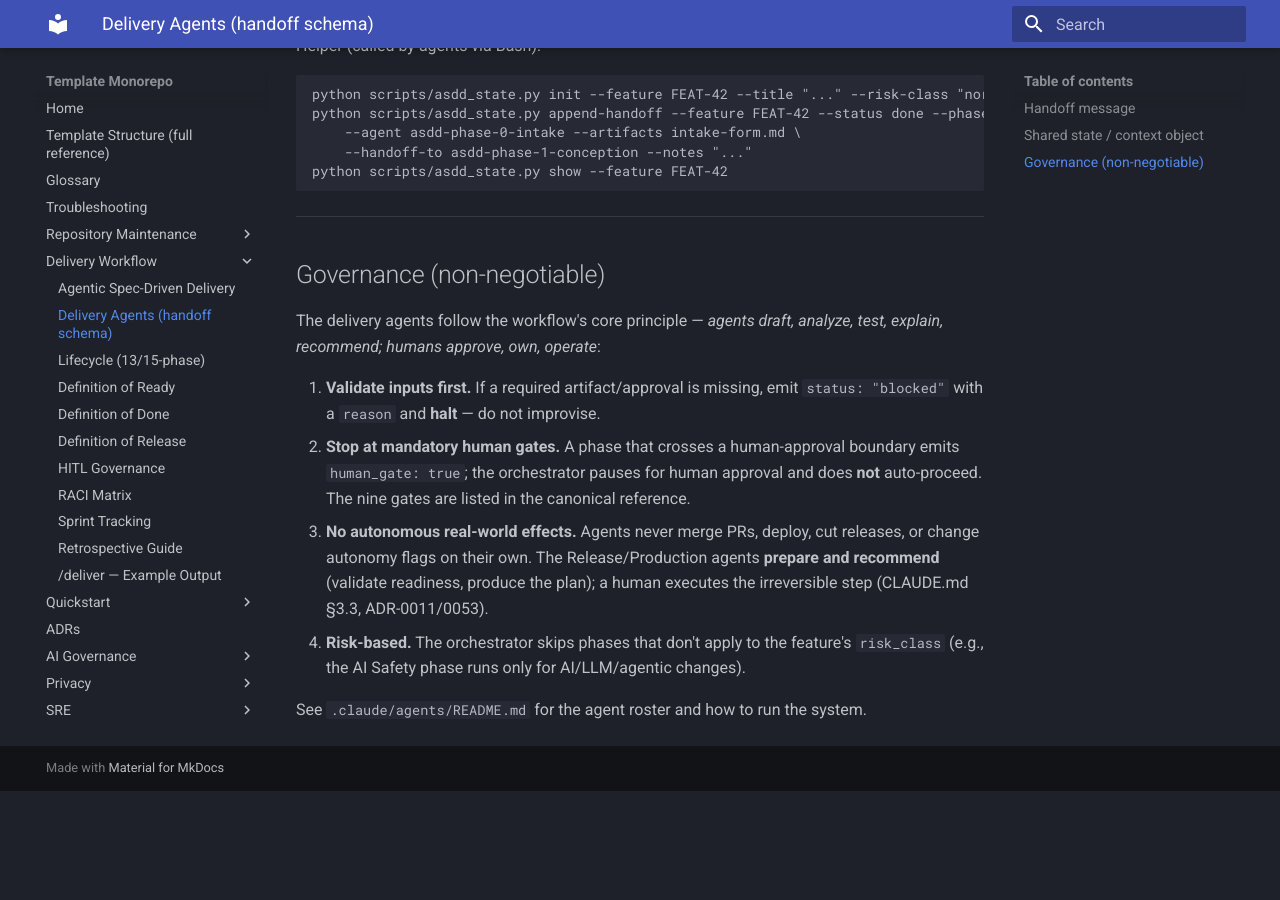
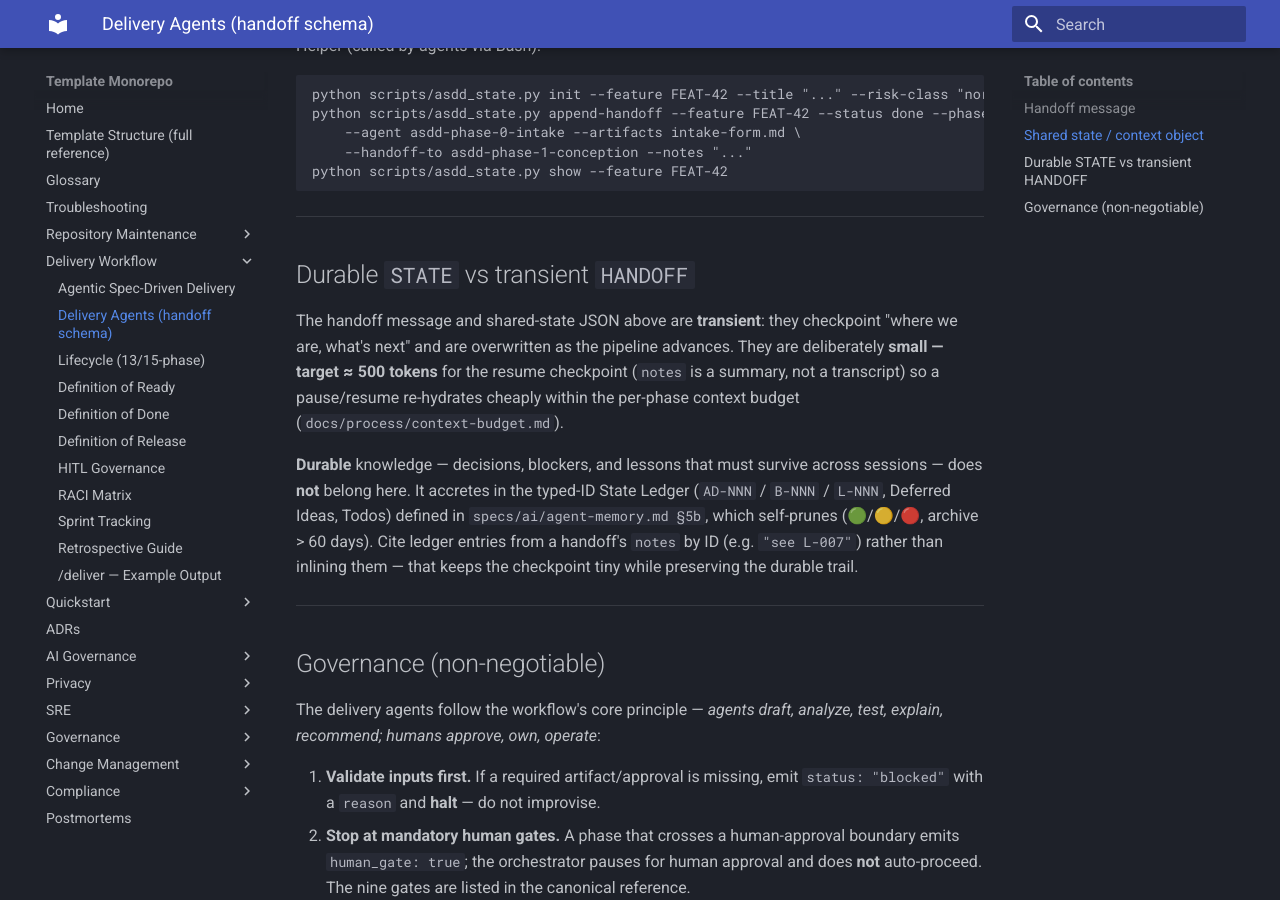
Before and after one commit to valdomirosouza/Repository-Template-v2, an MkDocs documentation site: the page built from docs/sdlc/agent-handoff-schema.md, in a window 1280 px wide and 900 px high, scrolled down 1863 px. Built offline with MkDocs 1.6.1 and Material for MkDocs 9.7.7, drawn with Linux system fonts in a browser that asks for light colours; before the commit the page ends 2654 px from its top, so only the background shows below that.

Commit message:
docs(ai): add typed-ID state ledger and self-pruning archival
Uplift the memory machinery with a durable, document-level work-state ledger
(distinct from the runtime pgvector/Redis layers): typed numbered entries
AD-NNN (decisions) / B-NNN (blockers) / L-NNN (lessons, citable) + Deferred
Ideas + Todos, with 🟢/🟡/🔴 size zones that archive entries >60 days to
STATE-ARCHIVE.md (move, never delete). Split durable STATE (decisions/lessons,
self-pruned) from the transient ~500-token HANDOFF checkpoint.

- specs/ai/agent-memory.md §5b: the typed-ID ledger + self-pruning zones
- docs/sdlc/agent-handoff-schema.md: durable-STATE-vs-transient-HANDOFF split,
  ~500-token resume-checkpoint target, cite-by-ID guidance

Uplift, not rewrite: existing specs left intact.

Source: spec-driven-insights-for-repository-template-v2.md §3.1
(Spec-Driven v2.0.0, Felipe Rodrigues / Tech Lead's Club, CC-BY-4.0).

Refs: IMPL-JUN-INSIGHTS-001, ADR-0017, ADR-0060

Co-Authored-By: Claude Opus 4.8 (1M context) <noreply@anthropic.com>

```diff
--- a/docs/sdlc/agent-handoff-schema.md
+++ b/docs/sdlc/agent-handoff-schema.md
@@ -82,6 +82,21 @@ python scripts/asdd_state.py show --feature FEAT-42
 
 ---
 
+## Durable `STATE` vs transient `HANDOFF`
+
+The handoff message and shared-state JSON above are **transient**: they checkpoint "where we are,
+what's next" and are overwritten as the pipeline advances. They are deliberately **small — target
+≈ 500 tokens** for the resume checkpoint (`notes` is a summary, not a transcript) so a pause/resume
+re-hydrates cheaply within the per-phase context budget (`docs/process/context-budget.md`).
+
+**Durable** knowledge — decisions, blockers, and lessons that must survive across sessions — does
+**not** belong here. It accretes in the typed-ID State Ledger (`AD-NNN` / `B-NNN` / `L-NNN`,
+Deferred Ideas, Todos) defined in `specs/ai/agent-memory.md §5b`, which self-prunes (🟢/🟡/🔴,
+archive > 60 days). Cite ledger entries from a handoff's `notes` by ID (e.g. `"see L-007"`) rather
+than inlining them — that keeps the checkpoint tiny while preserving the durable trail.
+
+---
+
 ## Governance (non-negotiable)
 
 The delivery agents follow the workflow's core principle — _agents draft, analyze,
```
Also changed, not shown: specs/ai/agent-memory.md (+52 -0 lines).
